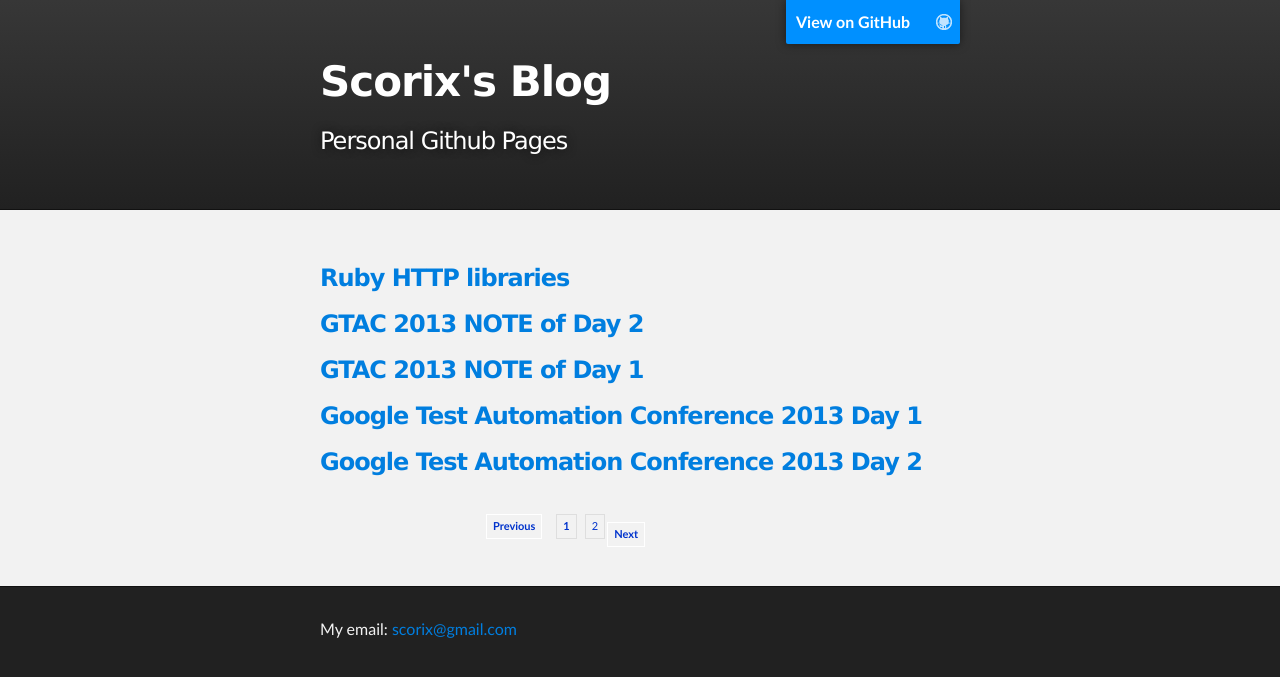
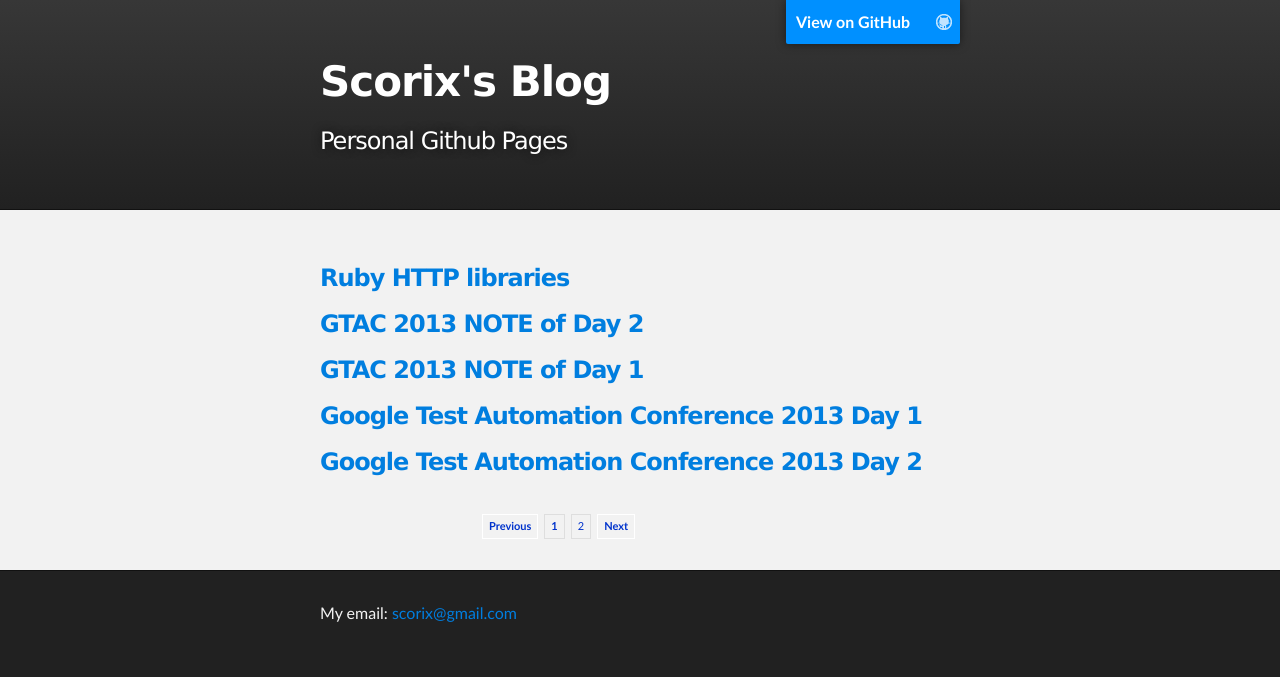
Before and after one commit to scorix/scorix.github.io, a Jekyll site: the page built from index.html, in a window 1280 px wide. Shown: the top 677 px of the page. Built offline with Jekyll 4.4.1, drawn with Linux system fonts in a browser that asks for light colours; the list of posts is cut into pages by our own code; comment, search, counter and statistics services are not loaded.

Commit message:
edit css

```diff
--- a/css/pagination.css
+++ b/css/pagination.css
@@ -5,9 +5,10 @@
 }
 
 .pagination li {
-    padding: 4px 6px;
+    padding: 4px 2px;
     font-size: 11px;
     list-style: none;
+    float: left;
 }
 
 .pagination a {
@@ -18,7 +19,6 @@
 .pagination .disabled {
     color: #888888;
     display: block;
-    float: left;
     font-weight: bold;
 }
 
@@ -32,14 +32,12 @@
     color: #000000;
     font-weight: bold;
     display: block;
-    float: left;
 }
 
 .pagination a:link,
 .pagination a:visited {
     color: #0033CC;
     display: block;
-    float: left;
     padding: 3px 6px;
     text-decoration: none;
 }
```
